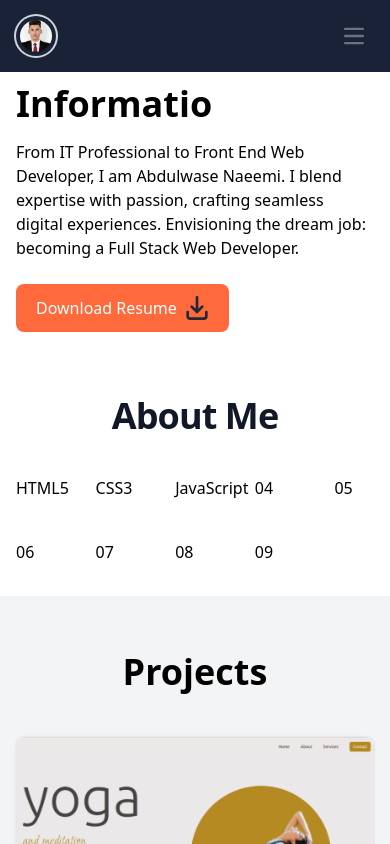
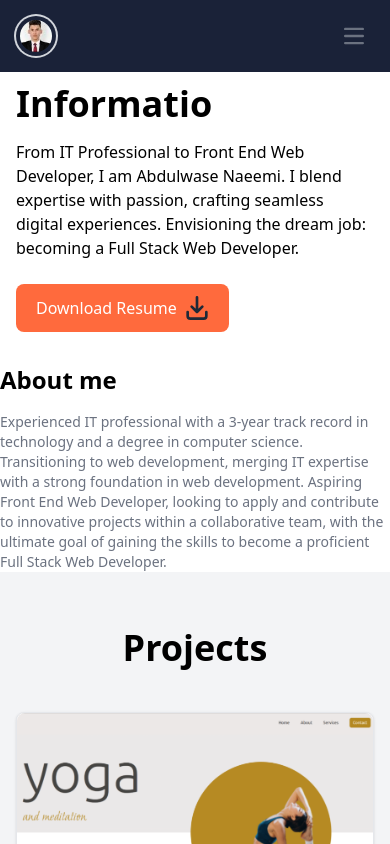
Before and after one commit to Naeemi7/portfolio, a React (Vite) app: page / in a window 390 px wide. Shown: the top 844 px of the page. Built offline with nearby package versions, Linux system fonts and the light colour scheme.

Commit message:
bug fixed

```diff
--- a/package.json
+++ b/package.json
@@ -16,7 +16,8 @@
     "react-dom": "^18.2.0",
     "react-icons": "^4.10.1",
     "react-router-dom": "^6.15.0",
-    "sass": "^1.65.1"
+    "sass": "^1.65.1",
+    "scss": "^0.2.4"
   },
   "devDependencies": {
     "@types/react": "^18.0.37",
--- a/src/components/Aboout.jsx
+++ b/src/components/Aboout.jsx
@@ -1,29 +1,20 @@
 function About() {
   return (
-    <>
-      <div className="grid max-w-screen-xl px-4 py-8 mx-auto lg:gap-8 xl:gap-0 lg:py-16 lg:grid-cols-12">
-        {/* Heading section */}
-        <div className="col-span-12 flex justify-center">
-          <h2 className="mb-10 text-4xl tracking-tight font-extrabold text-center text-gray-900 dark:text-primary">
-            About Me
-          </h2>
-        </div>
-
-        {/* Skills container */}
-        <div className="grid grid-cols-5 gap-10">
-          <div>HTML5</div>
-          <div>CSS3</div>
-          <div>JavaScript</div>
-          <div>04</div>
-          <div>05</div>
-          <div>06</div>
-          <div>07</div>
-          <div>08</div>
-
-          <div>09</div>
-        </div>
+    <div className="about-container">
+      <div className="content-container">
+        <h2 className="text-2xl font-bold mb-4">About me</h2>
+        <p className="text-sm text-gray-500 dark:text-gray-400">
+          Experienced IT professional with a 3-year track record in technology
+          and a degree in computer science. Transitioning to web development,
+          merging IT expertise with a strong foundation in web development.
+          Aspiring Front End Web Developer, looking to apply and contribute to
+          innovative projects within a collaborative team, with the ultimate
+          goal of gaining the skills to become a proficient Full Stack Web
+          Developer.
+        </p>
       </div>
-    </>
+      <div className="cards-container"></div>
+    </div>
   );
 }
 
```
Also changed, not shown: 1 other file (tests, documents, lock files or other folders).
